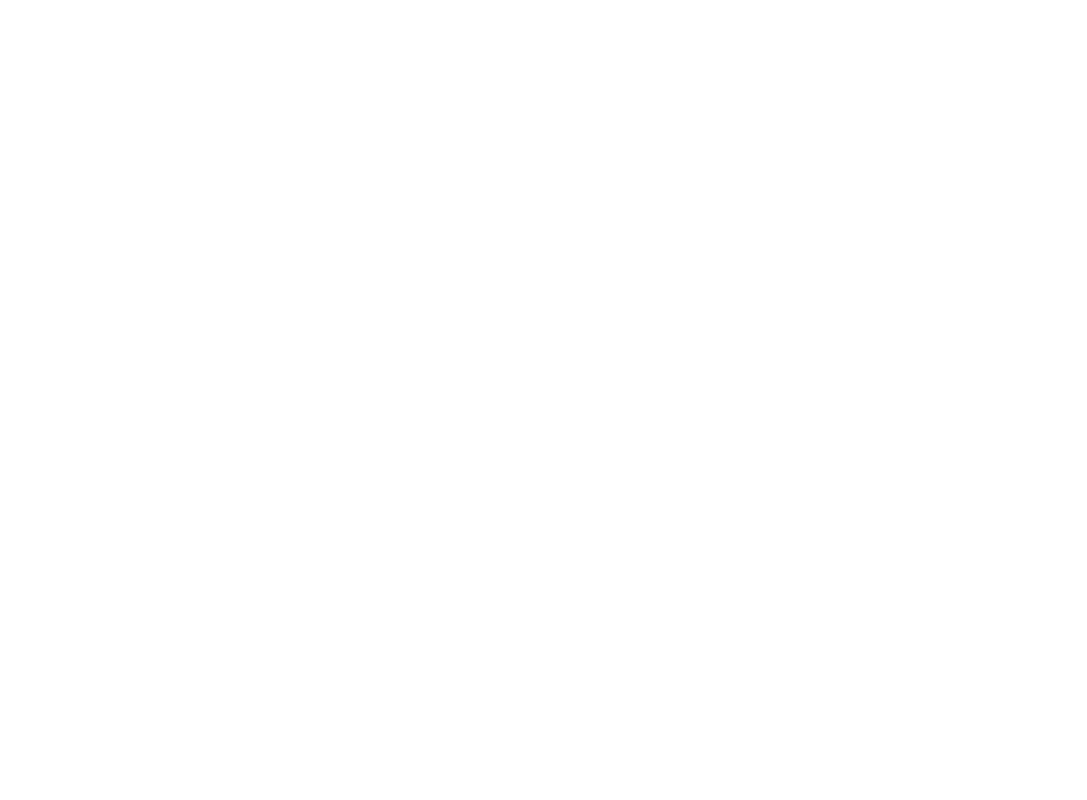
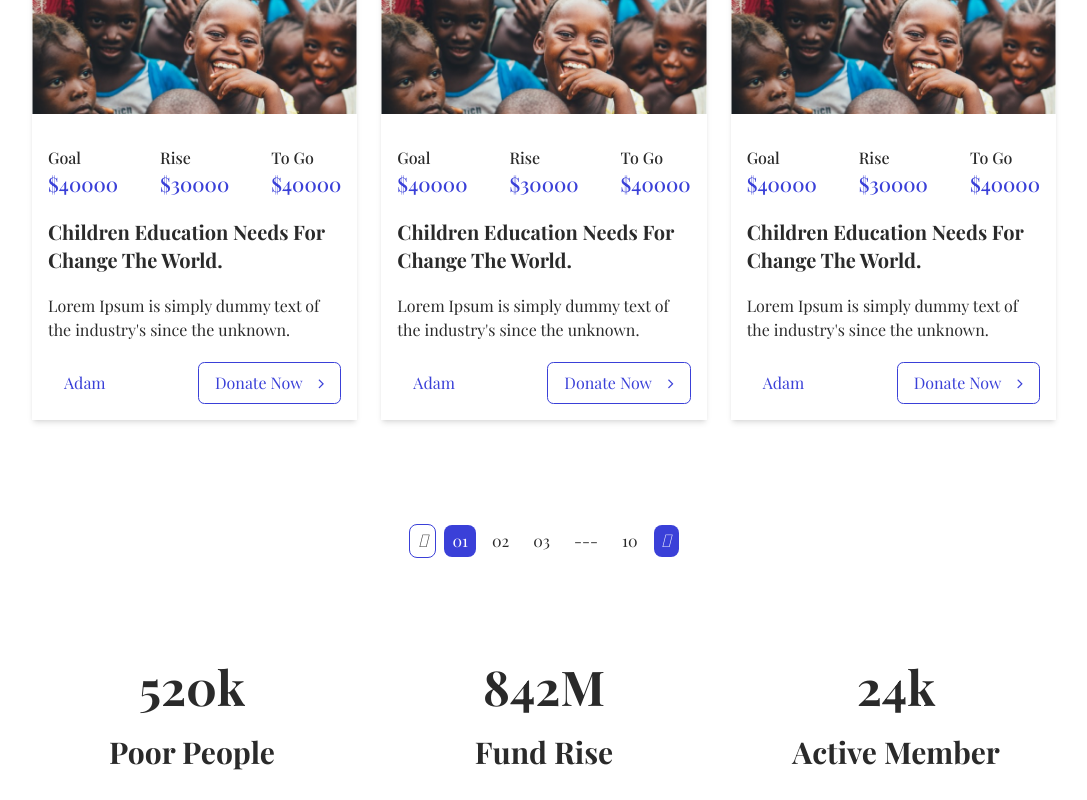
Before and after one commit to RajniAttri/CharityConnect, a React (Vite) app: page /causes in a window 1280 px wide. Shown: the part 1668-2468 px from the top of the page, without its empty margins (96-1183 px from the left). Before the commit the page ends 800 px from the top, so only its background shows below. Built offline with nearby package versions, Linux system fonts and the light colour scheme; a web font is replaced by a local one.

Commit message:
added pagination component , finished causes page

```diff
--- /dev/null
+++ b/src/components/Pagination.jsx
@@ -0,0 +1,23 @@
+import React from 'react'
+
+function Pagination() {
+  return (
+    <section className='flex flex-row gap-2 items-center justify-center py-6'>
+      <div className="py-1 px-2 rounded-lg border border-primary-color w-fit">
+        <i class="fas fa-angle-left"></i>
+      </div>
+      <div className="py-1 px-2 rounded-lg bg-primary-color text-white w-fit">
+        <p> 01</p>
+      </div>
+      <div className="py-1 px-2 w-fit">02</div>
+      <div className="py-1 px-2 w-fit">03</div>
+      <div className="py-1 px-2 w-fit">---</div>
+      <div className="py-1 px-2 w-fit">10</div>
+      <div className="py-1 px-2 rounded-lg bg-primary-color text-white w-fit">
+        <i class="fas fa-angle-right"></i>
+      </div>
+    </section>
+  );
+}
+
+export default Pagination
--- a/src/components/layout/Footer.jsx
+++ b/src/components/layout/Footer.jsx
@@ -9,7 +9,7 @@
 function Footer() {
   return (
     <footer className="px-6 md:px-32  mt-20 pt-20 gap-8 items-center text-white bg-[#414141] ">
-      <div className="flex flex-col md:flex-row justify-between ">
+      <div className="flex flex-col md:flex-row gap-9 justify-between ">
         <div className="flex flex-col gap-6 w-1/3 md:w-full">
           <img src={Logo} alt="" className="w-20" />
           <p className=" text-sm ">
@@ -19,7 +19,7 @@
         </div>
 
         <div className=" w-1/3 md:w-full">
-          <h3>Gallery</h3>
+          <h3 className='mb-6'>Gallery</h3>
           <div className=" flex flex-wrap">
             <img src={image1} alt="" className="w-full md:w-1/3" />
             <img src={image2} alt="" className="w-full md:w-1/3" />
--- a/src/components/layout/Header.jsx
+++ b/src/components/layout/Header.jsx
@@ -13,7 +13,7 @@
 
         <nav className="flex justify-between items-center py-6">
           <img src={Logo} alt="logo" className="w-20 " />
-          <ul className="flex gap-4 text-sm">
+          <ul className=" gap-4 text-sm hidden lg:flex">
             <li>
               <Link to="/">Home</Link>
             </li>
--- a/src/pages/home/components/StatisticsSection.jsx
+++ b/src/components/layout/StatisticsSection.jsx
@@ -3,7 +3,7 @@
 
 function StatisticsSection() {
   return (
-    <section className="px-6 md:px-32 flex flex-row my-20 py-20 gap-8 items-center">
+    <section className="px-6 md:px-32 flex flex-row  py-20 gap-8 items-center">
       <div className="flex flex-col w-1/3 gap-6 items-center">
         <p className=" text-3xl md:text-5xl font-bold ">520k</p>
         <p className="font-bold text-3xl">Poor People</p>
--- a/src/pages/causes/Causes.jsx
+++ b/src/pages/causes/Causes.jsx
@@ -2,13 +2,22 @@
 import Header from "../../components/layout/Header";
 import GeneralHero from "../../components/layout/GeneralHero";
 import image from "../../assets/images/Rectangle 2.png";
+import CausesSection from "./components/CausesSection";
+import Pagination from "../../components/Pagination";
+import StatisticsSection from "../../components/layout/StatisticsSection";
+import ReviewSection from "../home/components/ReviewSection";
+import Footer from "../../components/layout/Footer";
 
 function Causes() {
   return (
     <div className="">
-      <Header outerCircle="">
-        <GeneralHero title="Causes" image={image}></GeneralHero>
-      </Header>
+      <Header outerCircle=""></Header>
+      <GeneralHero title="Causes" image={image}></GeneralHero>
+      <CausesSection ></CausesSection>
+      <Pagination></Pagination>
+      <StatisticsSection></StatisticsSection>
+      <ReviewSection></ReviewSection>
+      <Footer></Footer>
     </div>
   );
 }
--- a/src/pages/causes/components/CausesSection.jsx
+++ b/src/pages/causes/components/CausesSection.jsx
@@ -3,12 +3,13 @@
 
 function CausesSection() {
   return (
-    <div>
-      {new Array(8).fill(null).map((_, index) => (
-        <DonationCard key={index} >
-            </DonationCard>
-      ))}
-    </div>
+    <section className="mx-6 md:mx-32 flex flex-col items-center my-20 gap-10">
+      <div className=" flex flex-col lg:grid lg:grid-cols-3 gap-6">
+        {new Array(9).fill(null).map((_, index) => (
+          <DonationCard key={index} className=""></DonationCard>
+        ))}
+      </div>
+    </section>
   );
 }
 
--- a/src/pages/home/Home.jsx
+++ b/src/pages/home/Home.jsx
@@ -11,7 +11,7 @@
 import Hero from "./components/Hero";
 import PeopleDonationSection from "./components/PeopleDonationSection";
 import EventSection from "./components/EventSection";
-import StatisticsSection from "./components/StatisticsSection";
+import StatisticsSection from "../../components/layout/StatisticsSection";
 import ReviewSection from "./components/ReviewSection";
 import BlogSection from "./components/BlogSection";
 import Footer from "../../components/layout/Footer";
--- a/src/pages/home/components/DonationCard.jsx
+++ b/src/pages/home/components/DonationCard.jsx
@@ -4,7 +4,7 @@
 
 function DonationCard() {
   return (
-    <div className="flex flex-col gap-4 shadow-md">
+    <div className="flex flex-col gap-4 shadow-md  ">
       <img src={image4} alt="" />
       <div className="p-4 flex flex-col gap-5">
         <div className="flex flex-row justify-between ">
--- a/src/pages/home/components/ReviewSection.jsx
+++ b/src/pages/home/components/ReviewSection.jsx
@@ -6,7 +6,7 @@
 function ReviewSection() {
   return (
     <section className=" flex flex-row my-20 py-20 gap-8 items-center  bg-[#EEEAFC]">
-      <div className="flex flex-row gap-10">
+      <div className="flex flex-col md:flex-row gap-10">
         <div className="w-1/3 h-full p-20 py-28 text-center flex items-center section-volunteer text-white">
           <p className="text-7xl md:text-4xl font-bold ">
             What People Say About Us
```
